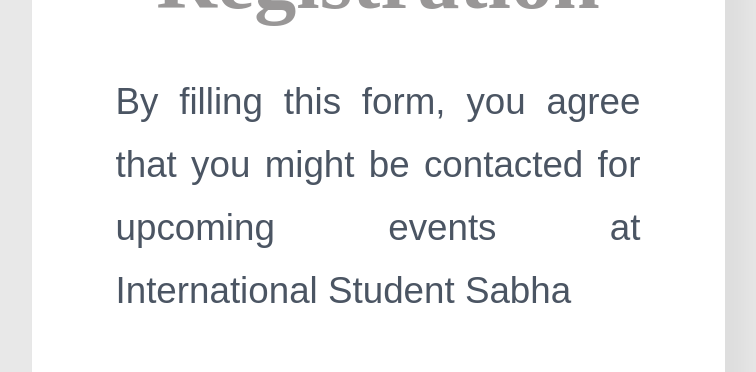
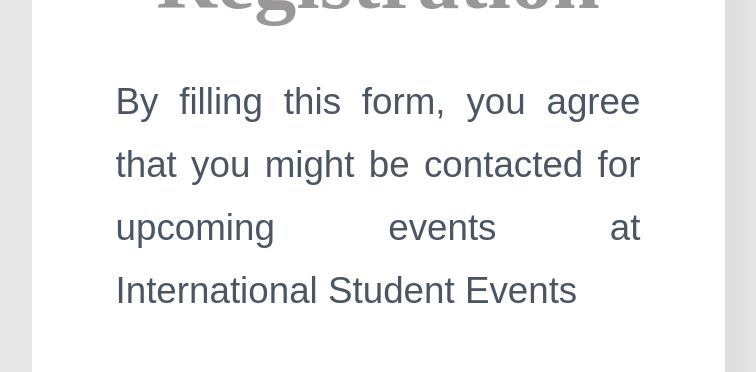
Before and after one commit to Dutt0408/my-projects, a React (Create React App) app: page / in a window 1280 px wide. Shown: the part 183-555 px from the top of the page, without its empty margins (262-1018 px from the left). Built offline with nearby package versions, Linux system fonts and the light colour scheme; a web font is replaced by a local one.

Commit message:
Commit rbhsda

```diff
--- a/src/navbar.js
+++ b/src/navbar.js
@@ -14,7 +14,7 @@
     <div className="cookie-card">
     <h1 className="RegText">Registration</h1>
       <p className="description">
-        By filling this form, you agree that you might be contacted for upcoming events at International Student Sabha
+        By filling this form, you agree that you might be contacted for upcoming events at International Student Events
         <br />
 
 
```
